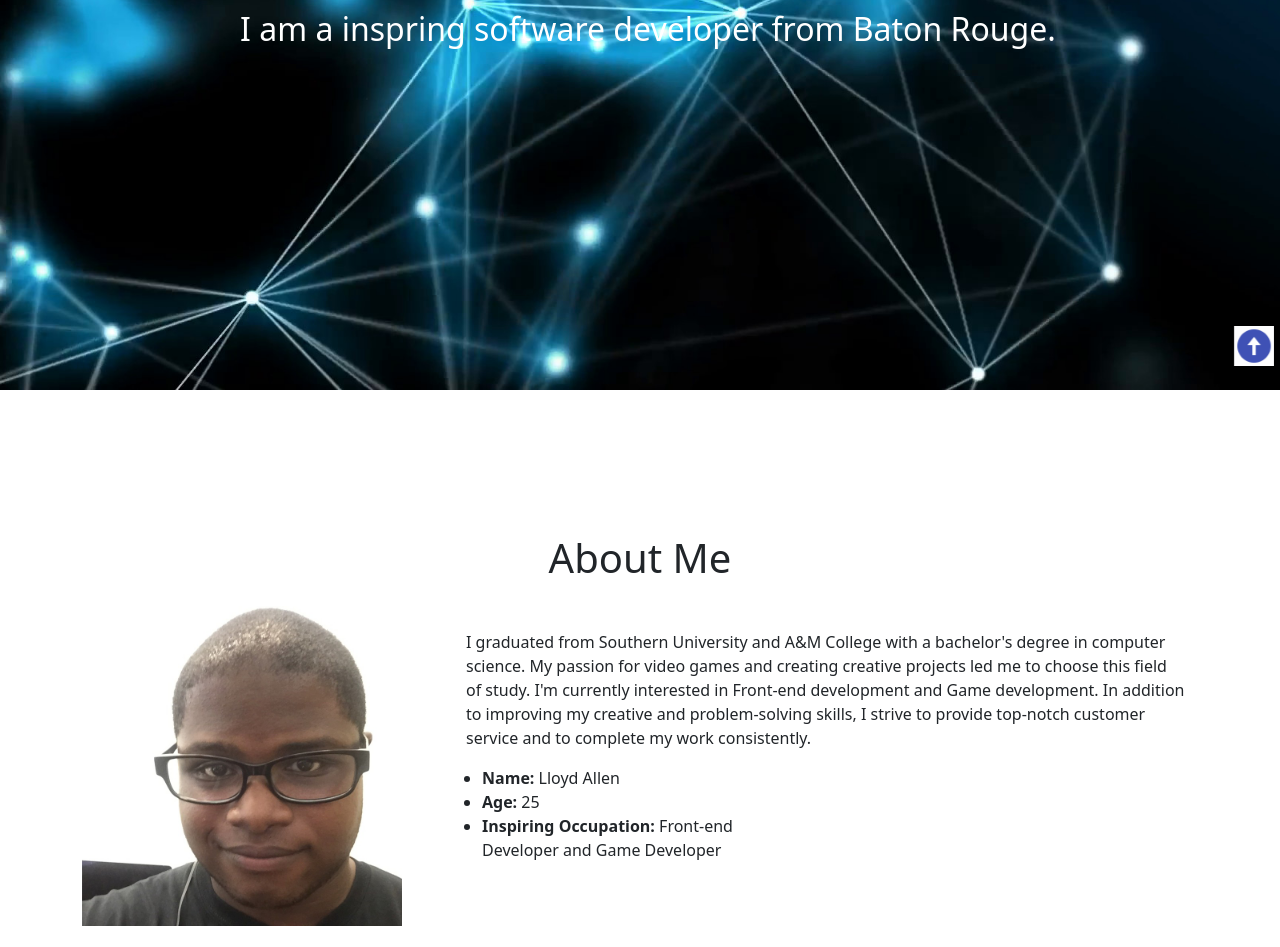
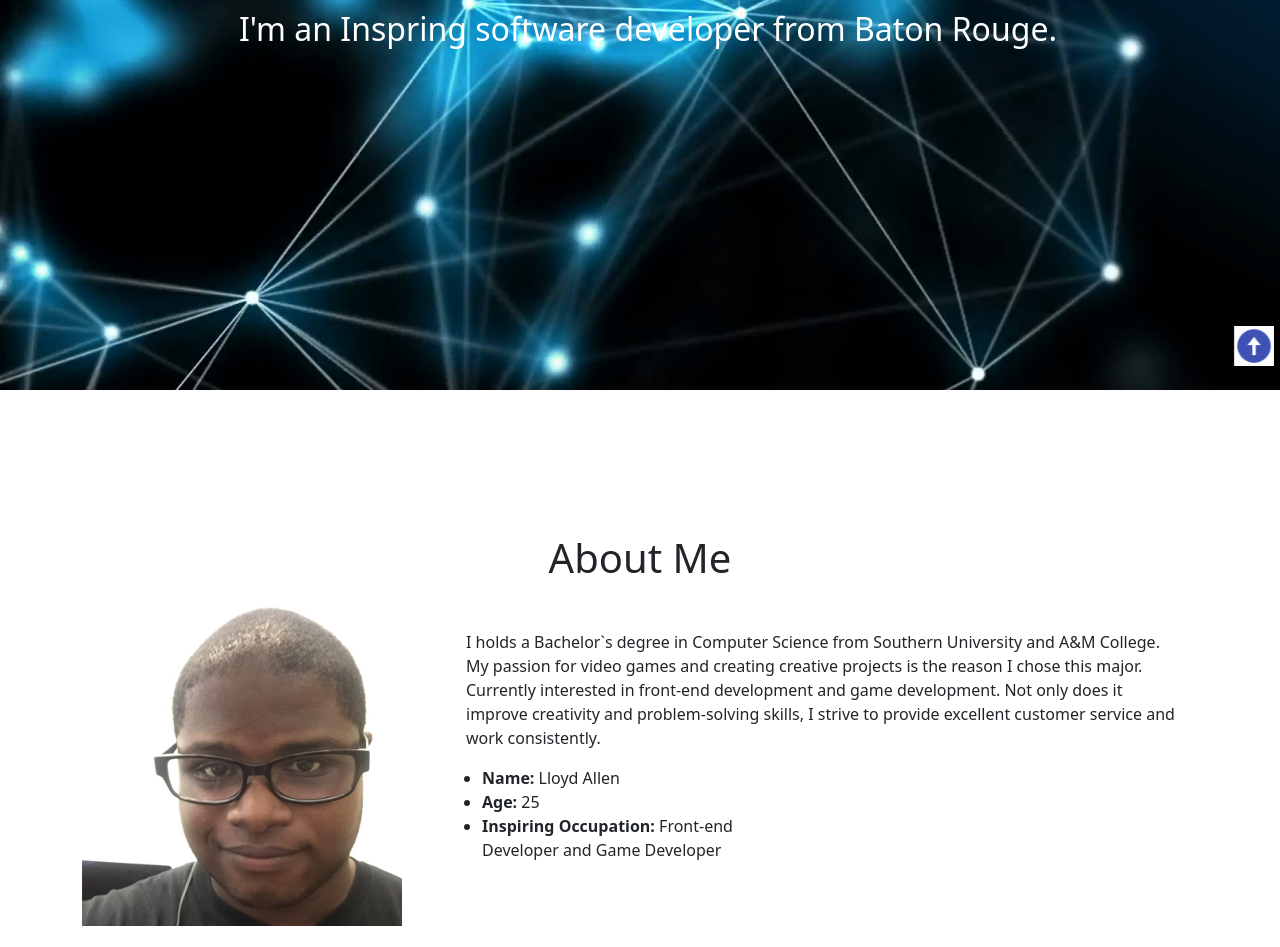
Before and after one commit to LloydCode597/Portfolio, a plain HTML site: page index.html in a window 1280 px wide. Shown: the part 410-1357 px from the top of the page. Drawn offline with nearby package versions, Linux system fonts and the light colour scheme.

Commit message:
Update index.html

```diff
--- a/index.html
+++ b/index.html
@@ -65,7 +65,7 @@
           <div class="col-lg-12 col-md-12 col-sm-12 col-xs-12 hero-text">
             <h2 class="hero_title">Hi, it's me <span class="hightlight">Lloyd Allen</span></h2>
             <p class="hero_desc">
-              I am a inspring software developer from Baton Rouge.
+              I'm an Inspring software developer from Baton Rouge.
             </p>
           </div>
         </div>
@@ -82,11 +82,11 @@
               </div>
 
               <div class="col-lg-8" style="margin: inherit;">
-                  <p> I graduated from Southern University and A&M College with a bachelor's degree in computer science.
-                    My passion for video games and creating creative projects led me to choose this field of study.
-                    I'm currently interested in Front-end development and Game development.
-                    In addition to improving my creative and problem-solving skills,
-                    I strive to provide top-notch customer service and to complete my work consistently.
+                  <p> I holds a Bachelor`s degree in Computer Science from Southern University and A&M College.
+                    My passion for video games and creating creative projects is the reason I chose this major.
+                    Currently interested in front-end development and game development.
+                    Not only does it improve creativity and problem-solving skills,
+                    I strive to provide excellent customer service and work consistently.
                   </p>
 
                   <div class="row mt-3">
```
